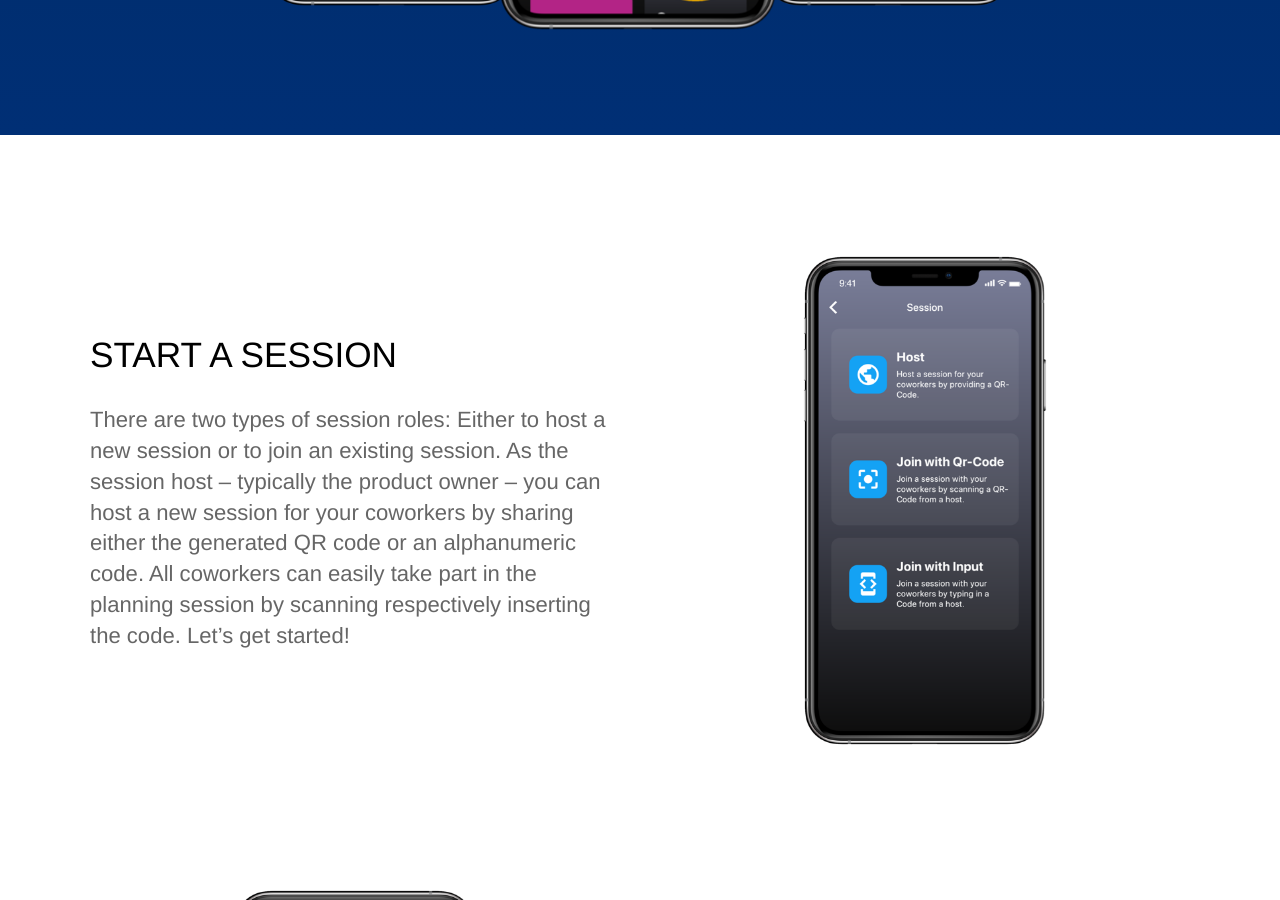
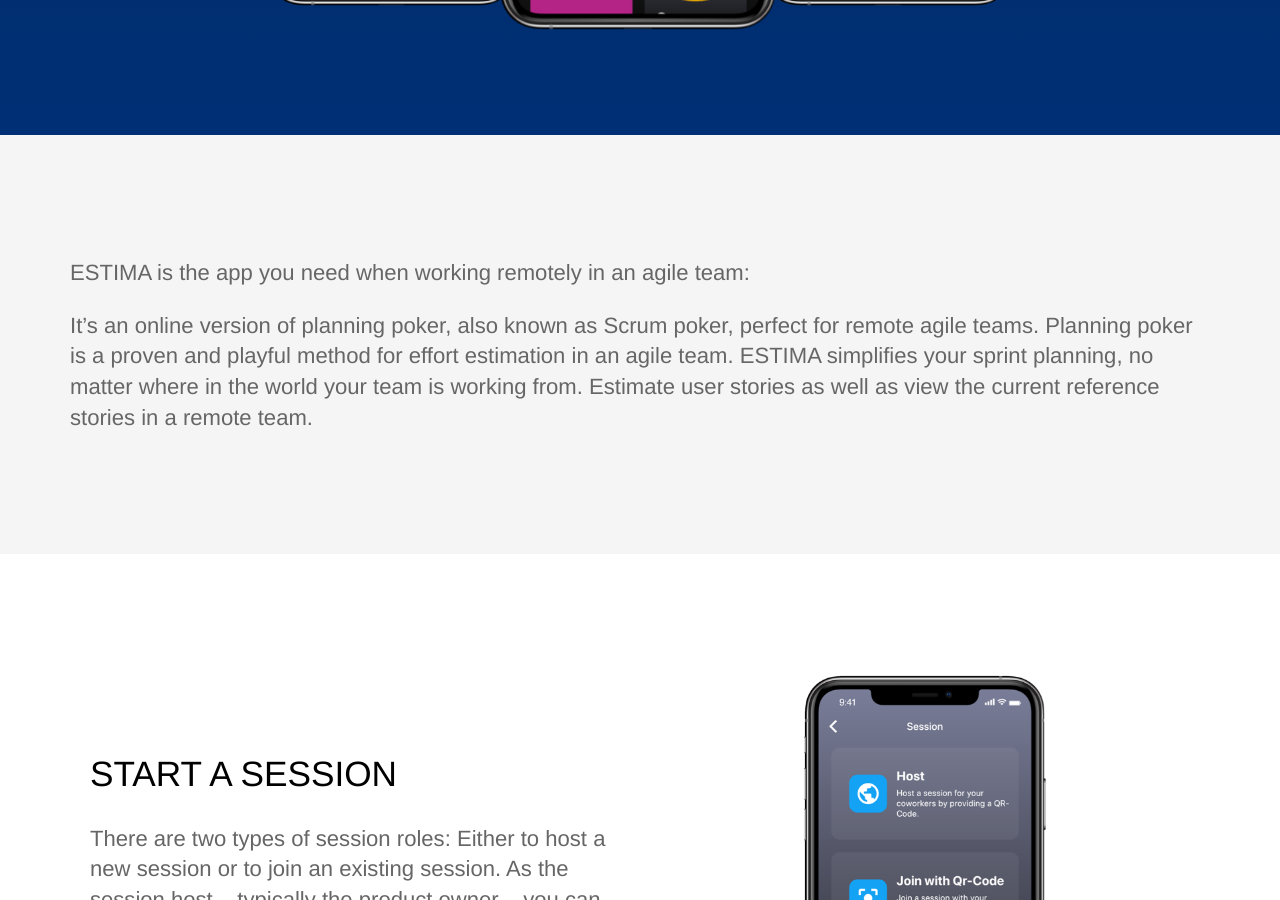
Before and after one commit to BrickmakersGmbH/estima-website, a Jekyll site: the page built from index.html, in a window 1280 px wide and 900 px high, scrolled down 944 px. Built offline with Jekyll 4.4.1, drawn with Linux system fonts in a browser that asks for light colours; some of the changed text lies outside the part shown.

Commit message:
Add description

```diff
--- a/index.html
+++ b/index.html
@@ -4,7 +4,7 @@
 ---
 <section class="hero">
 	<div class="text-container">
-		<h1 class="editable">ESTIMA is the app you need when working remotely in an agile team.</h1>
+		<h1 class="editable">ESTIMA - Planning Poker app for agile teams working remotely</h1>
 		<div class="download-badge-wrapper">
 			<a href="https://play.google.com/store/apps/details?id=de.brickmakers.estima">
 				<img src="{{ site.baseurl }}/images/google-download-badge.png" alt="Download for Android" class="download-badge" />
@@ -18,7 +18,12 @@
 		</div>
 	</div>
 </section>
-
+<div class="testimonial">
+	<div class="container">
+		<p>ESTIMA is the app you need when working remotely in an agile team:</p>
+		<p>It’s an online version of planning poker, also known as Scrum poker, perfect for remote agile teams. Planning poker is a proven and playful method for effort estimation in an agile team. ESTIMA simplifies your sprint planning, no matter where in the world your team is working from. Estimate user stories as well as view the current reference stories in a remote team.</p>
+	</div>
+</div>
 <div class="content">
 
 	<section>
```
